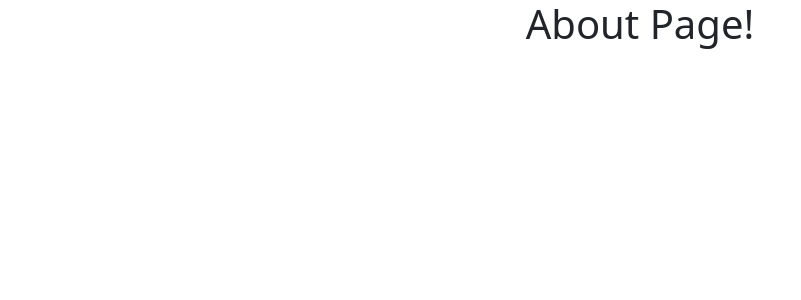
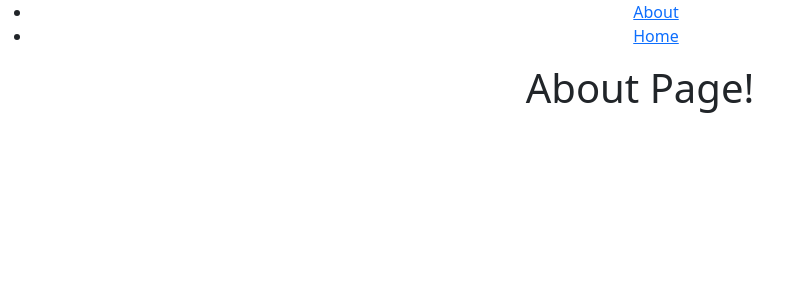
Before and after one commit to Babariya09/React-Practice, a React (Create React App) app: page /about in a window 1280 px wide. Shown: the top 300 px of the page, without its empty margins (0-801 px from the left). Built offline with nearby package versions, Linux system fonts and the light colour scheme.

Commit message:
Link, navbar and anchor tag using routing

```diff
--- a/src/Routerinreact.js
+++ b/src/Routerinreact.js
@@ -1,13 +1,18 @@
 import React from "react";
-import { BrowserRouter, Route, Routes } from 'react-router-dom'
+import { BrowserRouter, Route, Routes, Link } from 'react-router-dom'
 import Home from "./component/Home";
 import About from "./component/About";
+import Navbar from "./component/Navbar";
 
 function Routerinreact() {
     return (
         <>
             {/* <h1>React Router 6</h1> */}
             <BrowserRouter>
+            {/* <Link to="/about">About</Link>
+            <br/><br/>
+            <Link to="/">Home</Link> */}
+            <Navbar />
                 <Routes>
                     <Route path="/" element={<Home />} />
                     <Route path="/about" element={<About />} />
@@ -21,6 +26,15 @@ export default Routerinreact;
 
 // ========== Note ===========
 
+// ==================== Normal Rout ====================
+
 // router nu work diffrent pages ne jodva nu hoi che jem ke navbar.
 // aa work html thi pan thay anchore na use thi but te vare vare refresh thai jay.
 // aathi router no use kari ye siye.
+
+// =================== Link, Navbar, Anchor Tag =================
+
+// link is anchores.
+// Anchore use in Html and link use in React.
+// tema kai pan deffrence nathi.
+// and tevu nathi ke link khali aamaj use thay tene game tya use kari shako jemke me nevbar,js ma kari che.
--- /dev/null
+++ b/src/component/Navbar.js
@@ -0,0 +1,21 @@
+import React from "react";
+import { Link } from 'react-router-dom'
+
+
+function Navbar() {
+    return (
+        <>
+            {/* <h1>React Router Navbar 6</h1> */}
+            {/* <Link to="/about">About</Link>
+            <br/><br/>
+            <Link to="/">Home</Link> */}
+
+            <ul>
+                <li><Link to="/about">About</Link></li>
+                <li><Link to="/">Home</Link></li>
+            </ul>
+        </>
+    )
+}
+
+export default Navbar;
```
